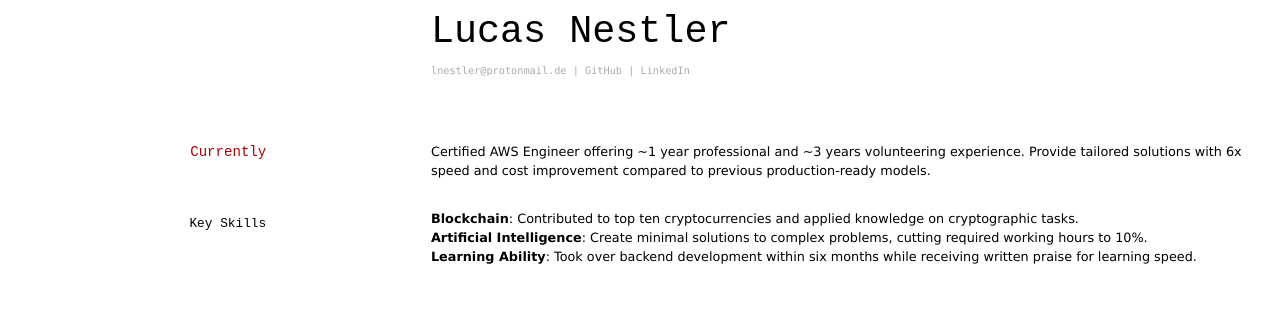
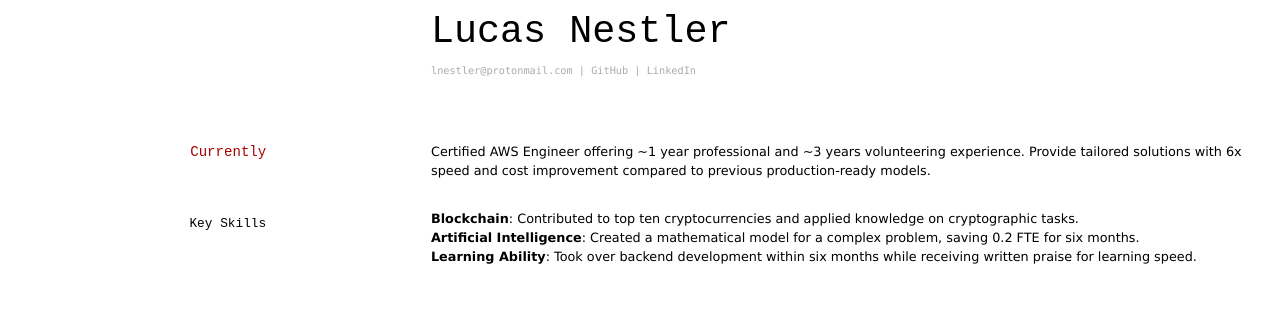
Before and after one commit to ClashLuke/markdown-cv, a Jekyll site: the page built from index.md, in a window 1280 px wide. Shown: the top 328 px of the page. Built offline with Jekyll 4.4.1, drawn with Linux system fonts in a browser that asks for light colours.

Commit message:
fix: change email, add usable timeframes

```diff
--- a/index.md
+++ b/index.md
@@ -6,7 +6,7 @@ title: Lucas Nestler's CV
 # Lucas Nestler
 
 <div id="webaddress">
-<a href="lnestler@protonmail.de">lnestler@protonmail.de</a> |
+<a href="lnestler@protonmail.de">lnestler@protonmail.com</a> |
  <a href="https://github.com/ClashLuke">GitHub</a> |
  <a href="https://www.linkedin.com/in/lucas-nestler/">LinkedIn</a>
 </div>
@@ -19,7 +19,7 @@ Certified AWS Engineer offering ~1 year professional and ~3 years volunteering e
 ### Key Skills
 
 - **Blockchain**: Contributed to top ten cryptocurrencies and applied knowledge on cryptographic tasks.
-- **Artificial Intelligence**: Create minimal solutions to complex problems, cutting required working hours to 10%.
+- **Artificial Intelligence**: Created a mathematical model for a complex problem, saving 0.2 FTE for six months.
 - **Learning Ability**: Took over backend development within six months while receiving written praise for learning speed.
 
 
```
